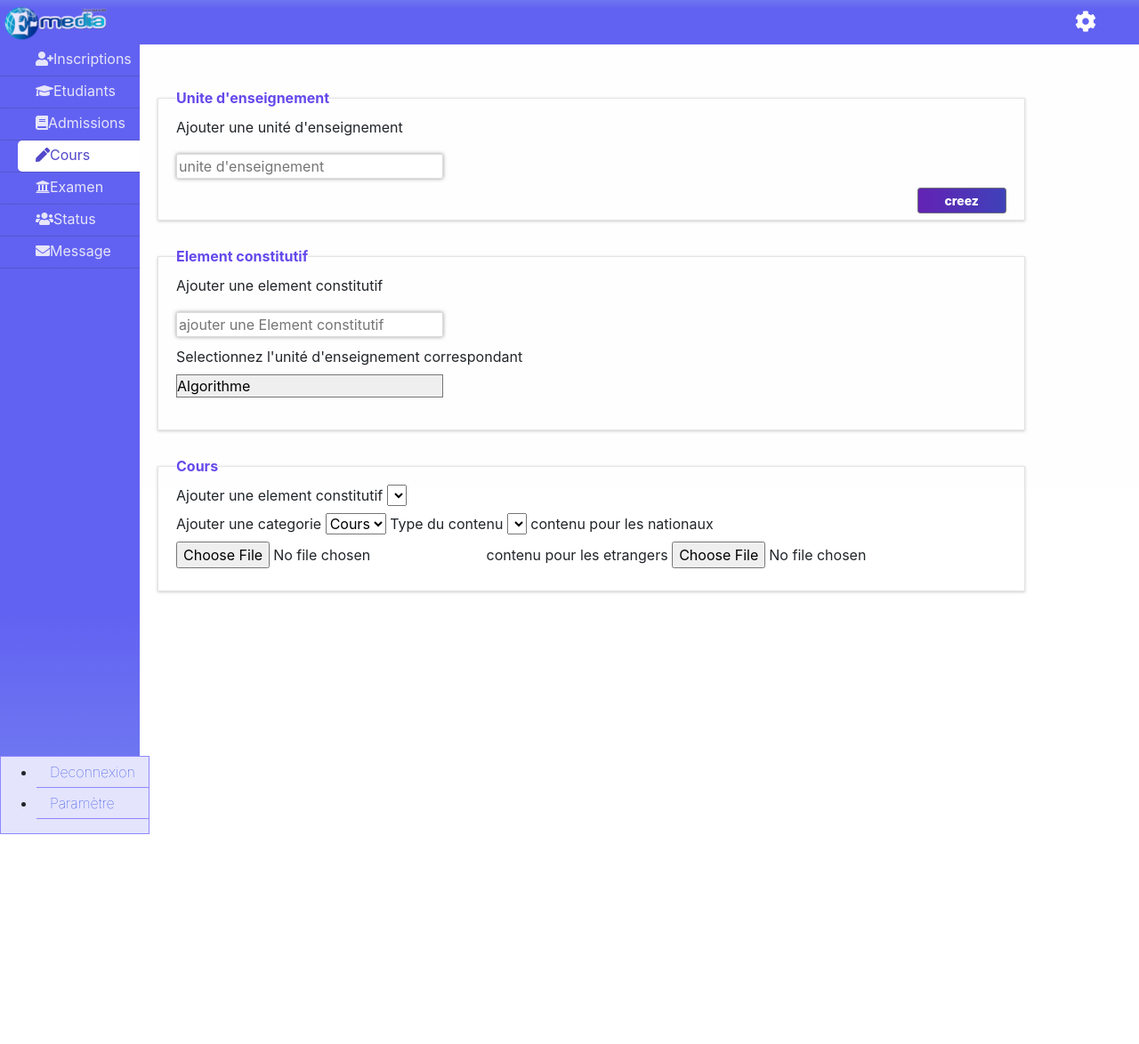
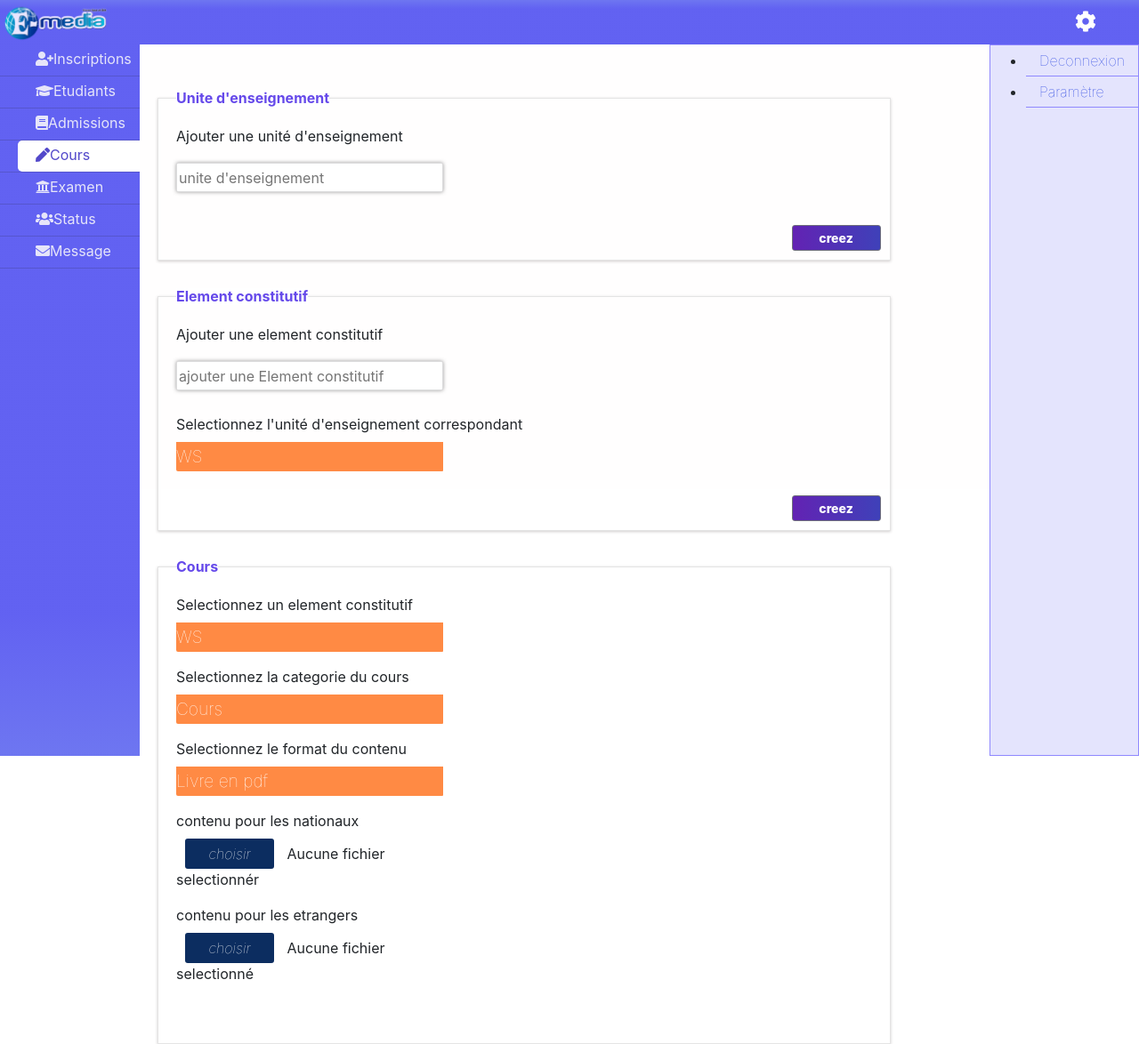
Before and after one commit to laholo14/emedia_enligne, a PHP site: page /mba_master/vue/cours.php in a window 1280 px wide. Shown: the whole page at 89% size. Before the commit the page ends 938 px from the top, so only its background shows below. Run offline with PHP 8.4, Linux system fonts and the light colour scheme; lists and menus that the app fills with data are empty; some libraries are stand-ins or nearby versions.

Commit message:
mise à jour interface

```diff
--- a/mba_master/vue/SASS/main.scss
+++ b/mba_master/vue/SASS/main.scss
@@ -37,16 +37,19 @@ body{
         height: 500px;
     }
     .fieldset{
-        @include fieldsetTitle;
         .form-group{
             position: relative;
         }
+        @include fieldset;
     }
     .fieldinput{
         @include fieldinput;
     }
-    .fieldselect{
-        @include fieldselect;
+    .container-select{
+        @include oncontainer_createfieldset;
+    }
+    .container_field_import{
+        @include container_field_import;
     }
     input[type="button"]{
         @include button;
@@ -54,6 +57,7 @@ body{
 }
 
 .dropdown{
+    //dropdown dans la deconnexion
     width: max-content;
     background-color: rgba(222, 221, 253, 0.795);
     border: 1px solid #1805ff69;
--- a/mba_master/vue/SASS/mixin.scss
+++ b/mba_master/vue/SASS/mixin.scss
@@ -1,8 +1,14 @@
 $widthformcomponent:300px;
-@mixin fieldsetTitle {
-
+$heightformcomponent:33px;
+@mixin fieldset {
+    //style the container of each section of form
     width: 90%;
-    padding: 20px;
+    padding: {
+        bottom:50px;
+        top: 30px;
+        left: 20px;
+        right: 20px;
+    }
     border: 1px solid #e1e1e1e0;
     box-sizing: border-box;
     margin: 40px 0px;
@@ -11,7 +17,7 @@ $widthformcomponent:300px;
 
 
     & .fieldsetTitle {
-
+        //place and styling the title of the section form
         position: absolute;
         top: -10px;
         font-size: 16px;
@@ -19,19 +25,40 @@ $widthformcomponent:300px;
         background-color: white;
         color: #6549ea;
         font-weight: bold;
+    }
+}
+@mixin oncontainer_createfieldset {
+    display: inline-block;
+    position: relative;
+    width: $widthformcomponent;
+    height: $heightformcomponent;
 
+    select{
+        //stylisez la select
+        appearance: unset;
+        width: 100%;
+        height: 100%;
+        color: blue;
+        background-color: #ff8a44;
+        border: 0;
+        border-radius: 0px 0px 1px 2px;
+        color: white;
+        z-index: 2;
+        font-size: larger;
+        font-weight: lighter;
     }
 
-}
-@mixin fieldselect {
-    width: $widthformcomponent;
-    appearance: none;
-    &::after{
-        content:'<';
+    &::after {
+        //stylisez l'icon sort du select
+        font-family: "Font Awesome 5 pro";
+        font-weight: 900;
+        content: "\f0dc";
         position: absolute;
-        right: -2px;
-        font-size: 14px;
-        color: #3f41b9;
+        right: 8px;
+        top: 6px;
+        z-index: 0;
+        color: white;
+        height: 33px;
     }
 }
 
@@ -43,6 +70,39 @@ $widthformcomponent:300px;
     margin: 10px 0px;
     box-shadow: 0px 0px 4px #808080c4;
     color: #00000096;
+    height: 33px;
+}
+
+@mixin container_field_import{
+    width: $widthformcomponent;
+    position: relative;
+    label{
+        display: block;
+    }
+    .boutton_file{
+        display: inline-block;
+
+            padding: 5px 10px;
+            background-color: #0c2d60;
+            color: white;
+            font-size: 16px;
+            font-weight: lighter;
+            margin: 0px 10px;
+            font-style: italic;
+            border-radius: 3px;
+            width: 100px;
+            text-align: center;
+            cursor: pointer;
+    }
+
+    input[type="file"]{
+        position:absolute;
+        visibility: hidden;
+        top: 0;
+        left: 0;
+    }
+
+
 }
 @mixin button{
     width: 100px;
@@ -55,5 +115,6 @@ $widthformcomponent:300px;
     font-size: 14px;
     font-weight: 780;
     position: absolute;
-        right: 0px;
+    right: 10px;
+    bottom: 10px;
 }
--- a/mba_master/vue/cours.php
+++ b/mba_master/vue/cours.php
@@ -1,5 +1,3 @@
-
-
 <?php
 /*session_start();
 if(!isset($_SESSION['matriculemba'])){
@@ -70,65 +68,116 @@ $currentPage='cours';
                         <label>Ajouter une unité d'enseignement</label>
                         <input class="fieldinput" type="text" placeholder="unite d'enseignement" />
                     </div>
-                        <input type="button" value="creez" />
+
 
                 </div>
+                <input type="button" value="creez" />
+            </form>
 
-            </form>
             <form class="fieldset" action="#">
                 <h3 class="fieldsetTitle">Element constitutif</h3>
-                <div class="form-group field-group d-flex flex-column">
+                <div class="form-group d-flex flex-column">
                     <label>
                         Ajouter une element constitutif
                     </label>
                     <input class="fieldinput" type="text" placeholder="ajouter une Element constitutif" />
+                </div>
+
+
+                <div class="form-group d-flex flex-column">
                     <label>
                         Selectionnez l'unité d'enseignement correspondant
                     </label>
-                    <select class="fieldselect" >
-                        <option>Algorithme</option>
+                    <div class="container-select">
+                        <select>
+                            <option value="0">WS</option>
+                            <option value="1">Audi</option>
+                            <option value="2">BMW</option>
                         </select>
                     </div>
+
+                </div>
+                <input type="button" value="creez" />
 
             </form>
             <form class="fieldset" action="#">
                 <h3 class="fieldsetTitle">Cours</h3>
-                <div class="field">
-                    <label>Ajouter une element constitutif</label>
+                <div class="form-group d-flex flex-column">
+                    <label>
+                        Selectionnez un element constitutif
+                    </label>
+                    <div class="container-select">
                         <select>
-                        <option></option>
+                            <option value="0">WS</option>
+                            <option value="1">Audi</option>
+                            <option value="2">BMW</option>
                         </select>
                     </div>
-                <label>Ajouter une categorie</label>
+
+                </div>
+                <div class="form-group d-flex flex-column">
+                    <label>
+                        Selectionnez la categorie du cours
+                    </label>
+                    <div class="container-select">
                         <select>
-                    <option>Cours</option>
+                            <option value="0">Cours</option>
+                            <option value="1">Exercice</option>
+                            <option value="2">Type du corrigé</option>
                         </select>
-                <label>Type du contenu</label>
+                    </div>
+
+                </div>
+                <div class="form-group d-flex flex-column">
+                    <label>
+                        Selectionnez le format du contenu
+                    </label>
+                    <div class="container-select">
                         <select>
-                    <option></option>
+                            <option value="0">Livre en pdf</option>
+                            <option value="1">Video</option>
+                            <option value="2">Audio</option>
                         </select>
-                <label>
+                    </div>
+
+                </div>
+                <div class="form-group">
+                    <div class="container_field_import">
+                        <label for="file_book_mg">
                             contenu pour les nationaux
                         </label>
-                <input type="file" placeholder="importer votre contenu ici">
-                <label>
+                        <div class="boutton_file">
+                            choisir
+                        </div>
+                        <input id="file_book_mg" class="file_book" type="file" />
+                        <span class="file_name">Aucune fichier selectionnér</span>
+                    </div>
+                </div>
+                <div class="form-group ">
+                    <div class="container_field_import">
+                        <label for="file_book_et">
                             contenu pour les etrangers
                         </label>
-                <input type="file" placeholder="importer votre contenu ici">
-
-
+                        <div class="boutton_file">
+                            choisir
+                        </div>
+                        <input id="file_book_et" class="file_book" type="file" />
+                        <span class="file_name">Aucune fichier selectionné</span>
+                    </div>
+                </div>
 
 
             </form>
         </section>
-    </div>
-
         <div class="dropdown">
             <ul>
                 <li><a href="#">Deconnexion</a></li>
                 <li><a href="#">Paramètre</a></li>
                 <ul>
         </div>
+    </div>
+
+
 </body>
 <script src="https://cdnjs.cloudflare.com/ajax/libs/jquery/3.5.1/jquery.min.js"></script>
 <script src="https://cdnjs.cloudflare.com/ajax/libs/popper.js/1.14.7/umd/popper.min.js"
@@ -137,5 +186,8 @@ $currentPage='cours';
 <script src="https://stackpath.bootstrapcdn.com/bootstrap/4.3.1/js/bootstrap.min.js"
     integrity="sha384-JjSmVgyd0p3pXB1rRibZUAYoIIy6OrQ6VrjIEaFf/nJGzIxFDsf4x0xIM+B07jRM" crossorigin="anonymous">
 </script>
+<script src="js/cours.js">
+
+</script>
 
 </html>
--- a/mba_master/vue/gen/main.css
+++ b/mba_master/vue/gen/main.css
@@ -1,3 +1,4 @@
+@charset "UTF-8";
 .dropdown li a {
   color: unset;
   text-decoration: none;
@@ -27,12 +28,18 @@ body {
 }
 #body .fieldset {
   width: 90%;
-  padding: 20px;
+  padding-bottom: 50px;
+  padding-top: 30px;
+  padding-left: 20px;
+  padding-right: 20px;
   border: 1px solid #e1e1e1e0;
   box-sizing: border-box;
   margin: 40px 0px;
   position: relative;
   box-shadow: 0px 1px 3px #6862624f;
+}
+#body .fieldset .form-group {
+  position: relative;
 }
 #body .fieldset .fieldsetTitle {
   position: absolute;
@@ -43,9 +50,6 @@ body {
   color: #6549ea;
   font-weight: bold;
 }
-#body .fieldset .form-group {
-  position: relative;
-}
 #body .fieldinput {
   width: 300px;
   border-radius: 2px;
@@ -53,17 +57,64 @@ body {
   margin: 10px 0px;
   box-shadow: 0px 0px 4px #808080c4;
   color: #00000096;
+  height: 33px;
 }
-#body .fieldselect {
+#body .container-select {
+  display: inline-block;
+  position: relative;
   width: 300px;
-  appearance: none;
+  height: 33px;
 }
-#body .fieldselect::after {
-  content: "<";
+#body .container-select select {
+  appearance: unset;
+  width: 100%;
+  height: 100%;
+  color: blue;
+  background-color: #ff8a44;
+  border: 0;
+  border-radius: 0px 0px 1px 2px;
+  color: white;
+  z-index: 2;
+  font-size: larger;
+  font-weight: lighter;
+}
+#body .container-select::after {
+  font-family: "Font Awesome 5 pro";
+  font-weight: 900;
+  content: "";
   position: absolute;
-  right: -2px;
-  font-size: 14px;
-  color: #3f41b9;
+  right: 8px;
+  top: 6px;
+  z-index: 0;
+  color: white;
+  height: 33px;
+}
+#body .container_field_import {
+  width: 300px;
+  position: relative;
+}
+#body .container_field_import label {
+  display: block;
+}
+#body .container_field_import .boutton_file {
+  display: inline-block;
+  padding: 5px 10px;
+  background-color: #0c2d60;
+  color: white;
+  font-size: 16px;
+  font-weight: lighter;
+  margin: 0px 10px;
+  font-style: italic;
+  border-radius: 3px;
+  width: 100px;
+  text-align: center;
+  cursor: pointer;
+}
+#body .container_field_import input[type=file] {
+  position: absolute;
+  visibility: hidden;
+  top: 0;
+  left: 0;
 }
 #body input[type=button] {
   width: 100px;
@@ -76,7 +127,8 @@ body {
   font-size: 14px;
   font-weight: 780;
   position: absolute;
-  right: 0px;
+  right: 10px;
+  bottom: 10px;
 }
 
 .dropdown {
--- /dev/null
+++ b/mba_master/vue/js/cours.js
@@ -0,0 +1,12 @@
+let boutonfile=document.querySelectorAll(".boutton_file");
+let inputfile=document.querySelectorAll(".file_book");
+let filename=document.querySelectorAll(".file_name");
+for (let index = 0; index < boutonfile.length; index++) {
+    boutonfile[index].addEventListener("click",function(event){
+       inputfile[index].click();
+    },true)
+    inputfile[index].addEventListener("change",function(event){
+        filename[index].textContent=inputfile[index].value;
+    },false)
+
+}
```
Also changed, not shown: 1 other file. Lines whose indentation alone changed are shown as unchanged.
